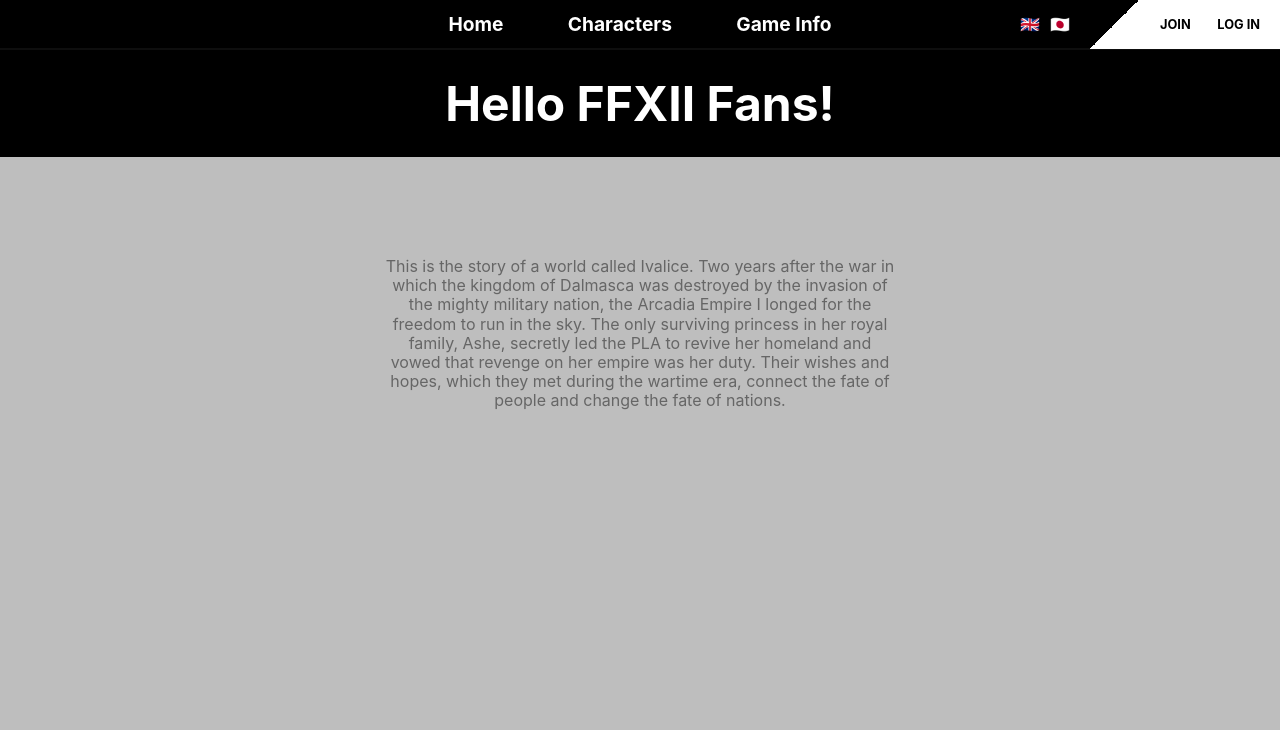
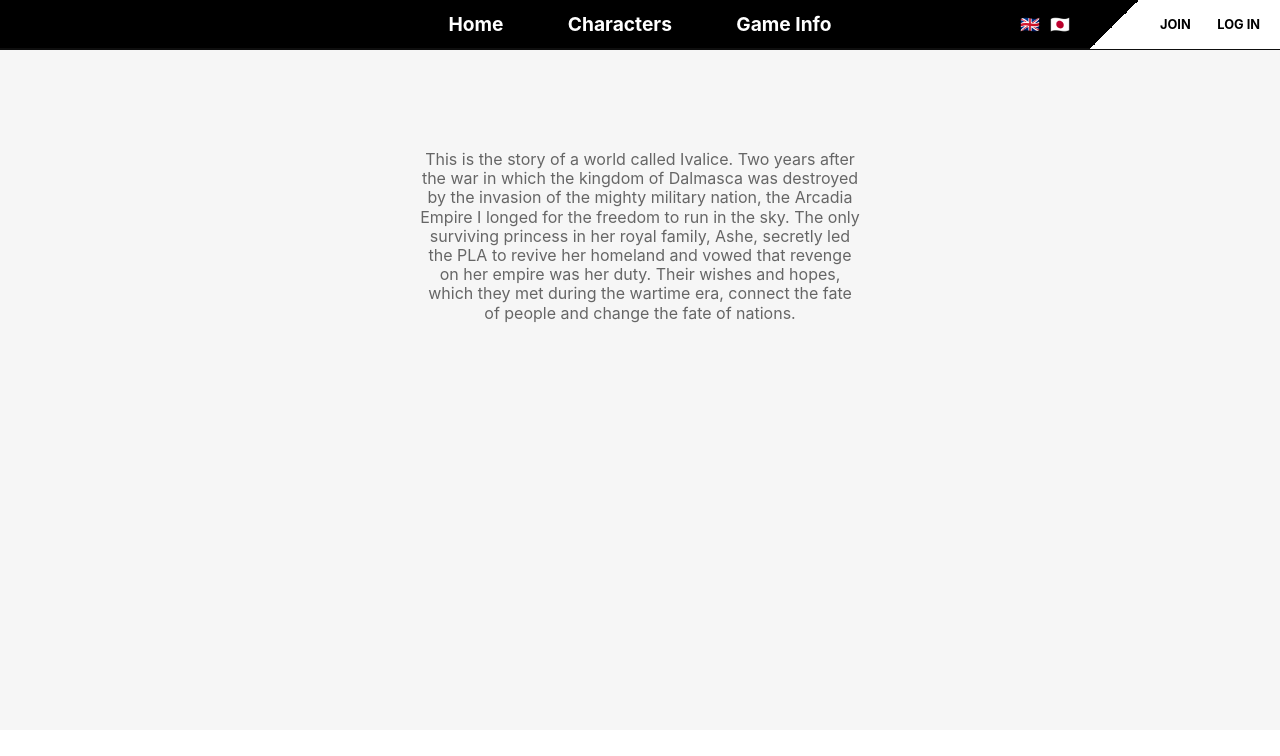
Before and after one commit to giomine/ffxii-fansite-svelte, a Svelte app: page / in a window 1280 px wide. Shown: the top 756 px of the page. Built offline with nearby package versions, Linux system fonts and the light colour scheme; grey boxes are pictures that could not be loaded.

Commit message:
Edit Home styles and remove unwanted headline

```diff
--- a/src/Home.svelte
+++ b/src/Home.svelte
@@ -4,8 +4,6 @@
 
 
 <main>
-    <h1>Hello FFXII Fans!</h1>
-    <!-- <p>Navigate the site via page links at the top! Kupo!</p> -->
     <p class="prologue">This is the story of a world called Ivalice. Two years after the war in which the kingdom of Dalmasca was destroyed by the
         invasion of the mighty military nation, the Arcadia Empire I longed for the freedom to run in the sky. The only surviving
         princess in her royal family, Ashe, secretly led the PLA to revive her homeland and vowed that revenge on her empire was her
@@ -15,12 +13,13 @@
 <style>
     main{
         height: 85vh;
-        background: rgb(190, 190, 190);
+        background: #F6F6F6;
     }
 
     .prologue{
-        width: 40%;
-        margin: 100px auto;
+        width: 50%;
+        margin: 0 auto;
+        padding: 100px;
         line-height: 1.2;
     }
 </style>
```
